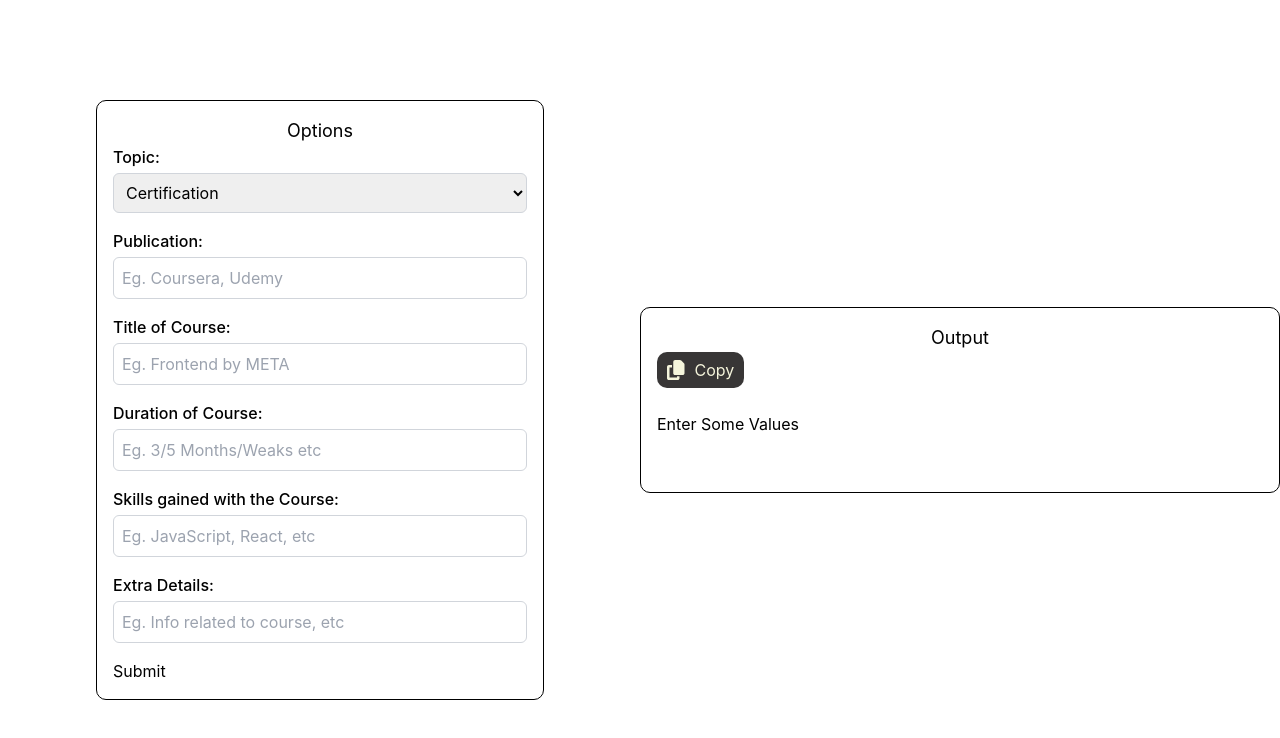
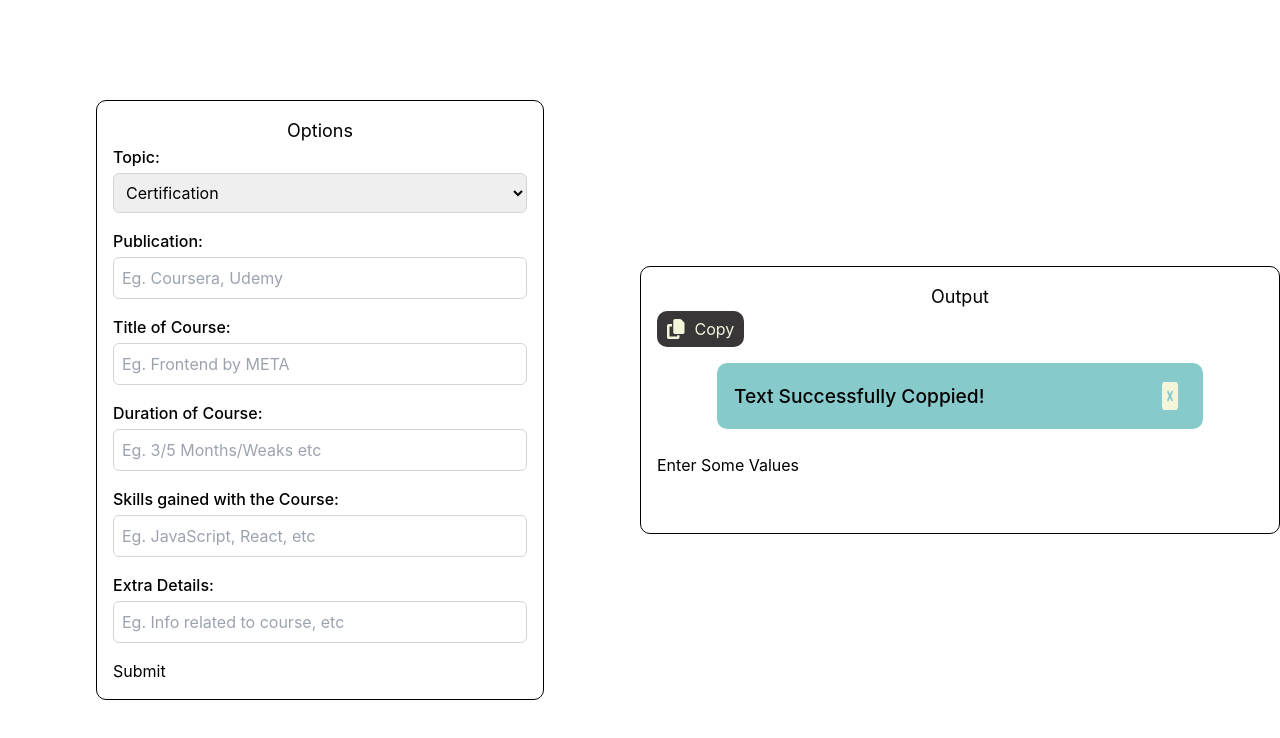
Before and after one commit to Sammy970/linkedin-post-maker, a React (Create React App) app: page / in a window 1280 px wide. Both pictures are taken after a click on the button "Copy". Shown: the top 738 px of the page. Built offline with nearby package versions, Linux system fonts and the light colour scheme.

Commit message:
Fixed Alert Button = Sammy970 RutujSaraf09

```diff
--- /dev/null
+++ b/src/Components/AlertCopy.css
@@ -0,0 +1,27 @@
+.bg {
+  background-color: rgb(134, 202, 204);
+  padding: 17px;
+  border-radius: 10px;
+  color: black;
+  margin-left: 60px;
+  margin-right: 60px;
+}
+
+.bg p {
+  color: rgba(42, 42, 39,);
+  font-size: larger;
+  font-weight: 550;
+}
+
+@media (max-width: 425px) {
+  .bg {
+    margin-left: 10px;
+    margin-right: 10px;
+  }
+
+  .bg button {
+    display: flex;
+    margin-left: auto;
+    margin-right: auto;
+  }
+}
--- /dev/null
+++ b/src/Components/AlertCopy.js
@@ -0,0 +1,25 @@
+import React from "react";
+
+import { faRectangleXmark } from "@fortawesome/free-solid-svg-icons";
+
+import "./AlertCopy.css";
+import { FontAwesomeIcon } from "@fortawesome/react-fontawesome";
+
+const AlertCopy = ({ setAlertShow }) => {
+  return (
+    <>
+      <div className="bg grid lg:grid-cols-2 sm:grid-rows-auto lg:gap-4 gap-2 justify-content-center items-center">
+        <div className="lg:col-start-1 lg:col-end-3">
+          <p>Text Successfully Coppied!</p>
+        </div>
+        <div className="lg:col-start-3">
+          <button onClick={() => setAlertShow(false)} variant="outline-success">
+            <FontAwesomeIcon icon={faRectangleXmark} flip size="2xl" color="beige"/>
+          </button>
+        </div>
+      </div>
+    </>
+  );
+};
+
+export default AlertCopy;
--- a/src/Components/RightComponent.css
+++ b/src/Components/RightComponent.css
@@ -29,6 +29,10 @@
   color: beige;
 }
 
+.copy-button:active {
+  background-color: #524d4d;
+}
+
 @keyframes spinner {
   0% {
     transform: rotate(0deg);
--- a/src/Components/RightComponent.js
+++ b/src/Components/RightComponent.js
@@ -1,29 +1,48 @@
-import React from "react";
+import React, { useEffect, useState } from "react";
 import ReactMarkdown from "react-markdown";
 import remarkGfm from "remark-gfm";
 import { FontAwesomeIcon } from "@fortawesome/react-fontawesome";
-
 import { CopyToClipboard } from "react-copy-to-clipboard";
 import { faCopy } from "@fortawesome/free-solid-svg-icons";
 
 // Importing CSS
 import "./RightComponent.css";
+import AlertCopy from "./AlertCopy";
 
 const RightComponent = ({ output, loadingState }) => {
-  // const markdown = `Contrary to *popular* **belief**, Lorem Ipsum is not simply random text. It has roots in a piece of classical Latin literature from 45 BC, making it over 2000 years old. Richard McClintock, a Latin professor at Hampden-Sydney College in Virginia, looked up one of the more obscure Latin words, consectetur, from a Lorem Ipsum passage, and going through the cites of the word in classical literature, discovered the undoubtable source. Lorem Ipsum comes from sections 1.10.32 and 1.10.33 of "de Finibus Bonorum et Malorum" (The Extremes of Good and Evil) by Cicero, written in 45 BC. This book is a treatise on the theory of ethics, very popular during the Renaissance. The first line of Lorem Ipsum, "Lorem ipsum dolor sit amet..", comes from a line in section 1.10.32.`;
+  const [alertShow, setAlertShow] = useState(false);
+  const markdown = `${output}`;
 
-  const markdown = `${output}`;
+  useEffect(() => {
+    if (alertShow) {
+      const timeoutId = setTimeout(() => {
+        setAlertShow(!alertShow);
+      }, 3000);
+
+      return () => clearTimeout(timeoutId);
+    }
+  }, [alertShow]);
+
   return (
     <div className="flex items-center justify-center h-full">
       <div className="rightContainer p-4">
         <div className="pb-6">
           <h1 className="text-lg text-center">Output</h1>
-          <CopyToClipboard text={output}>
-            <button className="copy-button">
-              <FontAwesomeIcon color="beige" icon={faCopy} size="lg" />
-              <p>Copy</p>
-            </button>
-          </CopyToClipboard>
+          <div className="mb-4">
+            <CopyToClipboard text={output}>
+              <button className="copy-button" onClick={() => setAlertShow(true)}>
+                <FontAwesomeIcon color="beige" icon={faCopy} size="lg" />
+                <p>Copy</p>
+              </button>
+            </CopyToClipboard>
+          </div>
+          <div>
+            {alertShow && (
+              <>
+                <AlertCopy setAlertShow={setAlertShow} />
+              </>
+            )}
+          </div>
         </div>
 
         <div className="pb-10">
```
